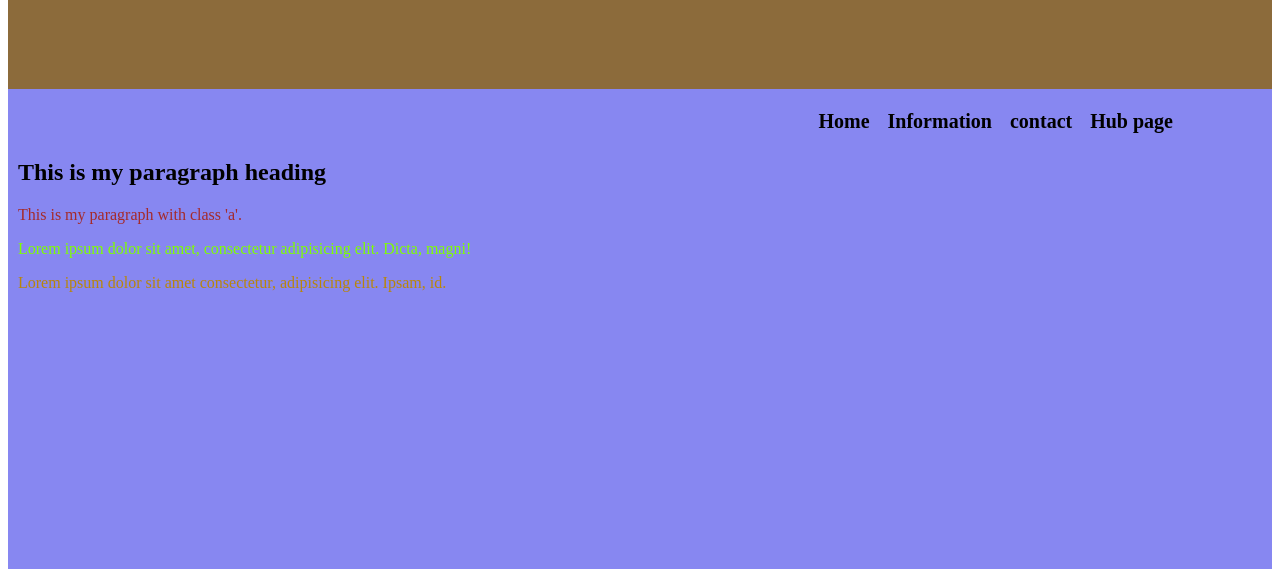
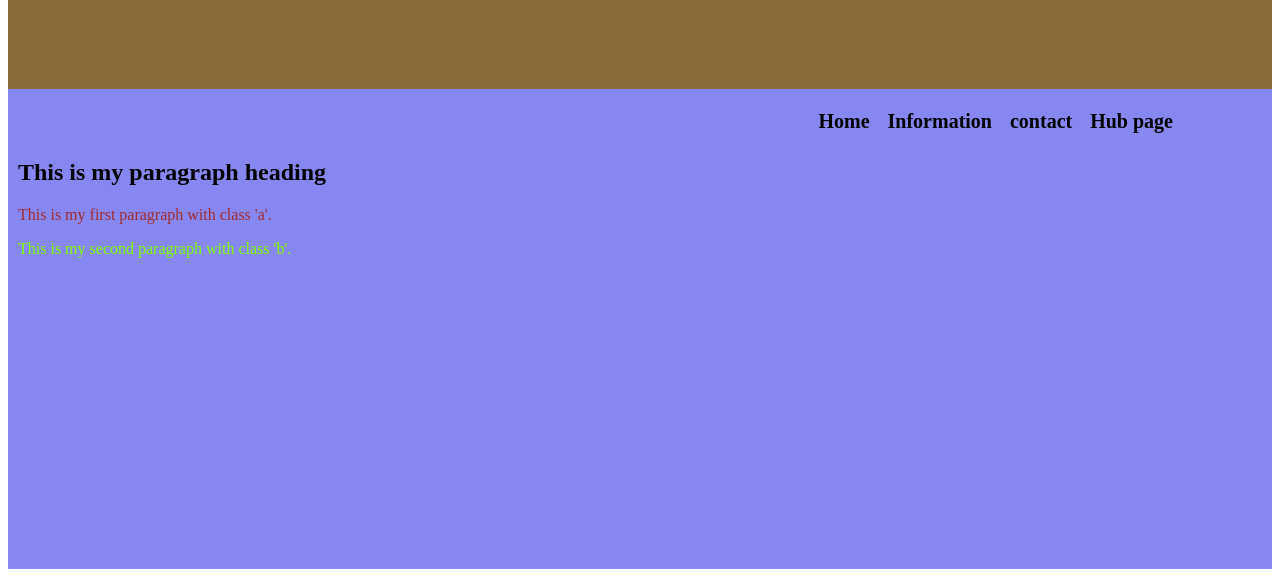
Before and after one commit to dinesh-bazgain/second-project, a plain HTML site: page index.html in a window 1280 px wide. Shown: the part 239-816 px from the top of the page. Drawn offline with Linux system fonts and the light colour scheme.

Commit message:
Update index.html

```diff
--- a/index.html
+++ b/index.html
@@ -59,9 +59,9 @@
         </ul>
         <div class="paragraph">
             <h2>This is my paragraph heading</h2>
-            <p class="a">This is my paragraph with class 'a'.</p>
-            <p class="b">Lorem ipsum dolor sit amet, consectetur adipisicing elit. Dicta, magni!</p>
-            <p class="c">Lorem ipsum dolor sit amet consectetur, adipisicing elit. Ipsam, id.</p>
+            <p class="a">This is my first paragraph with class 'a'.</p>
+            <p class="b">This is my second paragraph with class 'b'.</p>
+            <p class="c"></p>
         </div>
     </div>
 </body>
```
